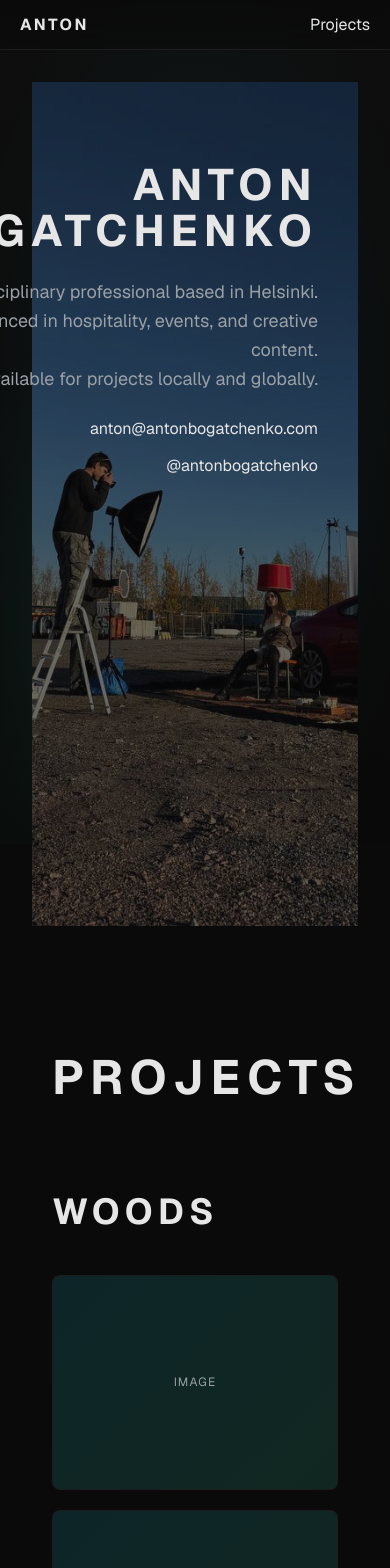
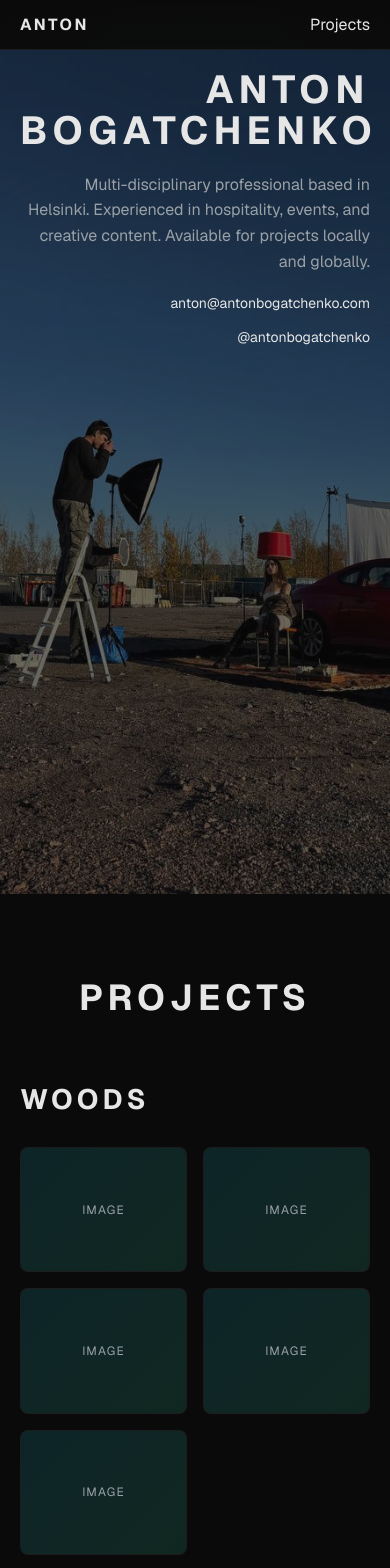
Before and after one commit to antonbogatchenko/site, a Next.js app: page / in a window 390 px wide. Shown: the top 1568 px of the page. Built offline with nearby package versions, Linux system fonts and the light colour scheme.

Commit message:
Fix styles for mobile

```diff
--- a/src/app/globals.css
+++ b/src/app/globals.css
@@ -7,7 +7,7 @@
   --accent-2: #19ffb4; /* green */
   --glow: 0 0 18px rgba(0, 229, 255, 0.35), 0 0 48px rgba(25, 255, 180, 0.15);
   --ring: 0 0 0 1px rgba(0, 229, 255, 0.3);
-  --font-size-hero: clamp(44px, 10vw, 120px);
+  --font-size-hero: clamp(36px, 10vw, 120px);
   --letter-wide: 0.14em;
 }
 
--- a/src/app/page.module.css
+++ b/src/app/page.module.css
@@ -34,6 +34,15 @@
   position: relative;
 }
 
+@media (max-width: 768px) {
+  .hero {
+    align-items: flex-start;
+    justify-content: flex-end;
+    padding: 20px;
+    text-align: right;
+  }
+}
+
 .hero::before {
   content: "";
   position: absolute;
@@ -52,6 +61,20 @@
   flex-direction: column;
   gap: 24px;
   max-width: 780px;
+}
+
+@media (min-width: 769px) {
+  .heroContent {
+    align-items: flex-end;
+    text-align: right;
+  }
+}
+
+@media (max-width: 768px) {
+  .heroContent {
+    max-width: 100%;
+    gap: 20px;
+  }
 }
 
 /* Remove photo placeholder visuals in hero */
@@ -91,6 +114,13 @@
   max-width: 600px;
 }
 
+@media (max-width: 768px) {
+  .description {
+    font-size: 16px;
+    max-width: 100%;
+  }
+}
+
 .contacts {
   display: flex;
   flex-direction: column;
@@ -103,11 +133,33 @@
   color: var(--foreground);
 }
 
+@media (min-width: 769px) {
+  .contacts {
+    align-items: flex-end;
+  }
+}
+
+@media (max-width: 768px) {
+  .contacts {
+    align-items: flex-end;
+  }
+
+  .contacts a {
+    font-size: 14px;
+  }
+}
+
 /* Projects Section */
 .projects {
   padding: 120px 20px;
   max-width: 1200px;
   margin: 0 auto;
+}
+
+@media (max-width: 768px) {
+  .projects {
+    padding: 80px 20px;
+  }
 }
 
 .sectionTitle {
@@ -117,6 +169,13 @@
   color: var(--foreground);
   text-transform: uppercase;
   letter-spacing: var(--letter-wide);
+}
+
+@media (max-width: 768px) {
+  .sectionTitle {
+    font-size: 36px;
+    margin-bottom: 60px;
+  }
 }
 
 .project {
@@ -131,10 +190,24 @@
   letter-spacing: var(--letter-wide);
 }
 
+@media (max-width: 768px) {
+  .projectTitle {
+    font-size: 28px;
+    margin-bottom: 30px;
+  }
+}
+
 .projectImages {
   display: grid;
   grid-template-columns: repeat(auto-fit, minmax(200px, 1fr));
   gap: 20px;
+}
+
+@media (max-width: 768px) {
+  .projectImages {
+    grid-template-columns: repeat(auto-fit, minmax(150px, 1fr));
+    gap: 16px;
+  }
 }
 
 .imagePlaceholder {
@@ -271,11 +344,6 @@ a.secondary {
 }
 
 @media (max-width: 600px) {
-  .page {
-    padding: 32px;
-    padding-bottom: 80px;
-  }
-
   .main {
     align-items: center;
   }
--- a/src/app/page.tsx
+++ b/src/app/page.tsx
@@ -5,10 +5,7 @@ export default function Home() {
     <div className={styles.page}>
       {/* Hero Section */}
       <section className={styles.hero}>
-        <div
-          className={styles.heroContent}
-          style={{ alignItems: "flex-end", textAlign: "right" }}
-        >
+        <div className={styles.heroContent}>
           <h1
             className={styles.title}
             style={{ fontSize: "var(--font-size-hero)", lineHeight: 1.05 }}
@@ -18,11 +15,9 @@ export default function Home() {
             BOGATCHENKO
           </h1>
           <p className={styles.description}>
-            Multi-disciplinary professional based in Helsinki.
-            <br />
-            Experienced in hospitality, events, and creative content.
-            <br />
-            Available for projects locally and globally.
+            Multi-disciplinary professional based in Helsinki. Experienced in
+            hospitality, events, and creative content. Available for projects
+            locally and globally.
           </p>
           <div className={styles.contacts}>
             <a href="mailto:anton@antonbogatchenko.com" className="neon-link">
```
